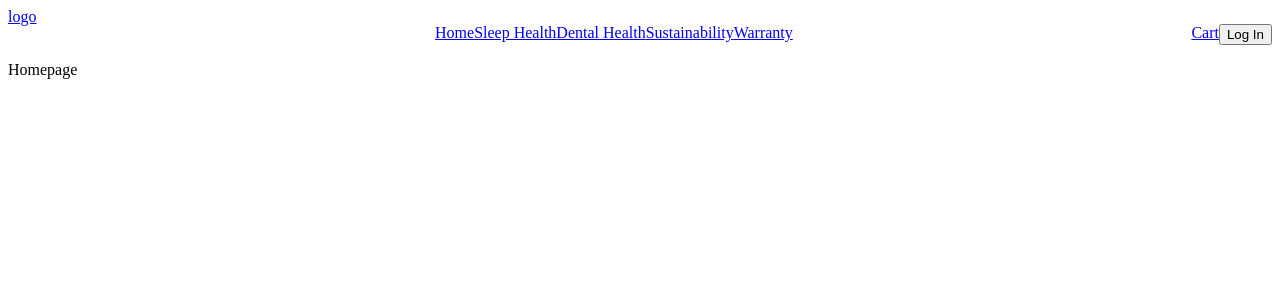
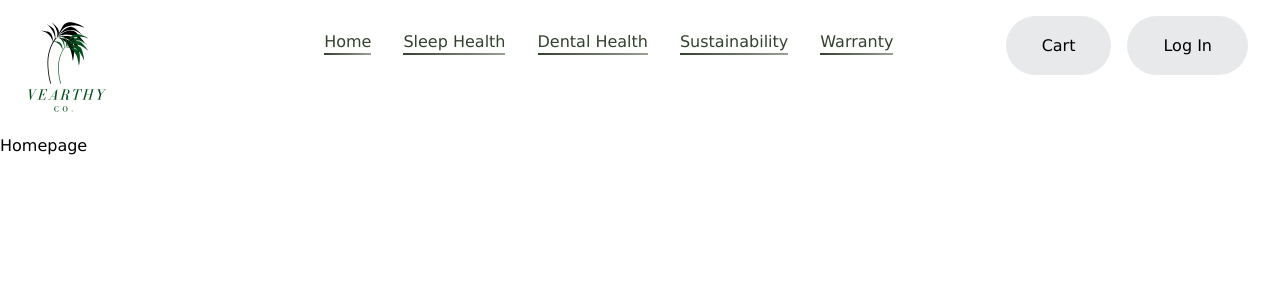
Before and after one commit to jaydools/vearthyv2, a React (Create React App) app: page / in a window 1280 px wide. Shown: the top 300 px of the page. Built offline with nearby package versions, Linux system fonts and the light colour scheme.

Commit message:
completed header for desktop view
need to go back and fix it for mobile and add mixins

```diff
--- a/src/components/header/Header.js
+++ b/src/components/header/Header.js
@@ -1,51 +1,57 @@
 import React from "react";
 import "./Header.scss";
 import { Link } from "react-router-dom";
+import logo from "../../assets/logo.svg";
 
 function Header() {
     return (
         <span>
             <nav className="navbar">
                 <div className="leftside">
-                    <div className="leftside__logo">
-                        <Link to="/">
-                            {/* <img src={logo} alt="logo" className="logo" /> */}logo
-                        </Link>
-                    </div>
+                    <Link to="/" className="leftside__link">
+                        <img src={logo} alt="Vearthy logo" className="leftside__logo" />
+                    </Link>
                 </div>
                 <div className="middle">
                     <ul className="middle__list-parent">
                         <li className="middle__list-item">
-                            <Link to="/">Home</Link>
+                            <Link to="/" className="middle__link">
+                                Home
+                            </Link>
                         </li>
                         <li className="middle__list-item">
-                            <Link to="/sleep-health">Sleep Health</Link>
+                            <Link to="/sleep-health" className="middle__link">
+                                Sleep Health
+                            </Link>
                         </li>
                         <li className="middle__list-item">
-                            <Link to="/dental-health">Dental Health</Link>
+                            <Link to="/dental-health" className="middle__link">
+                                Dental Health
+                            </Link>
                         </li>
                         <li className="middle__list-item">
-                            <Link to="/sustainable-design">Sustainability</Link>
+                            <Link to="/sustainable-design" className="middle__link">
+                                Sustainability
+                            </Link>
                         </li>
                         <li className="middle__list-item">
-                            <Link to="/warranty">Warranty</Link>
+                            <Link to="/warranty" className="middle__link">
+                                Warranty
+                            </Link>
                         </li>
                     </ul>
                 </div>
+
                 <div>
-                    <ul className="rightside">
-                        <li className="rightside__list-item">
-                            <Link to="/cart">
-                                Cart
-                                {/* <img src={cartStatic} alt="shopping cart" className="cart-static" /> */}
-                            </Link>
-                        </li>
-                        <li>
-                            <Link to="/login">
-                                <button>Log In</button>
-                            </Link>
-                        </li>
-                    </ul>
+                    <div className="rightside">
+                        <Link to="/cart" className="rightside__cart">
+                            Cart
+                            {/* <img src={cartStatic} alt="shopping cart" className="cart-static" /> */}
+                        </Link>
+                        <Link to="/login" className="rightside__login">
+                            Log In
+                        </Link>
+                    </div>
                 </div>
             </nav>
         </span>
--- a/src/components/header/Header.scss
+++ b/src/components/header/Header.scss
@@ -1,20 +1,89 @@
+@use "../../style/global" as *;
+@use "../../style/mixins" as *;
+@use "../../style/variables" as *;
+
 .navbar {
     display: flex;
     justify-content: space-between;
+    position: relative;
+    top: -100px;
+    animation-name: slideDown;
+    animation-duration: 1s;
+    animation-fill-mode: forwards; /* Keeps the header in view after the animation */
+}
+@keyframes slideDown {
+    from {
+        top: -100px;
+    }
+    to {
+        top: 0;
+    }
 }
 
 .leftside {
     display: flex;
+
+    &__logo {
+        height: 100px;
+        margin: 1rem 8rem 1rem 1rem;
+    }
 }
 .middle {
     display: flex;
 
     &__list-parent {
         display: flex;
-        list-style: none;
+    }
+
+    &__link {
+        margin: 2rem 1rem;
+        padding-bottom: 0.25rem;
+        display: inline-block;
+        text-decoration: none;
+        color: $primary;
+        background: linear-gradient(to right, #344030, #98a194),
+            linear-gradient(to right, #344030, #d4ddd2, #aabba4);
+        background-size: 100% 2px, 0 2px;
+        background-position: 100% 100%, 0 100%;
+        background-repeat: no-repeat;
+        transition: background-size 400ms;
+
+        &:hover {
+            background-size: 0 2px, 100% 2px;
+        }
     }
 }
+
 .rightside {
     display: flex;
-    list-style: none;
+    padding: 1rem 2rem;
+
+    &__login {
+        background-color: rgba(36, 46, 54, 0.1);
+        border-radius: $buttonRadius;
+        padding: 1.25rem 2.25rem;
+
+        &:hover {
+            background-color: $secondary;
+        }
+
+        &:focus {
+            background-color: $primary;
+        }
+    }
+
+    &__cart {
+        background-color: rgba(36, 46, 54, 0.1);
+        border-radius: $buttonRadius;
+        padding: 1.25rem 2.25rem;
+        margin-right: 1rem;
+
+        &:hover {
+            background-color: $secondary;
+        }
+
+        &:focus {
+            background-color: $primary;
+        }
+    }
 }
--- /dev/null
+++ b/src/style/_global.scss
@@ -0,0 +1,48 @@
+@use "./variables" as *;
+@use "./mixins" as *;
+@use "./typography" as *;
+
+*,
+*::before,
+*::after {
+    box-sizing: border-box;
+    margin: 0;
+    padding: 0;
+}
+
+body {
+    font-family: Verdana, Geneva, Tahoma, sans-serif;
+}
+
+ol,
+ul,
+menu {
+    list-style: none;
+}
+
+a {
+    text-decoration: inherit;
+    color: inherit;
+}
+
+fieldset,
+button,
+input[type="button"] {
+    border: none;
+}
+
+input,
+textarea,
+select,
+button {
+    color: inherit;
+    font-family: inherit;
+    font-size: inherit;
+}
+
+button,
+input[type="button"] {
+    background-color: initial;
+    cursor: pointer;
+    border: initial;
+}
--- /dev/null
+++ b/src/style/_mixins.scss
@@ -0,0 +1,97 @@
+@use "./variables" as *;
+
+@mixin tablet {
+    @media (min-width: $tablet-breakpoint) {
+        @content;
+    }
+}
+
+@mixin desktop {
+    @media (min-width: $desktop-breakpoint) {
+        @content;
+    }
+}
+
+@mixin mobileH1 {
+    font-size: 1.75rem;
+    line-height: 2.25rem;
+    font-weight: 600;
+}
+
+@mixin mobileH2 {
+    font-size: 1.25rem;
+    line-height: 1.25rem;
+    font-weight: 600;
+}
+
+@mixin mobileH3 {
+    font-size: 0.8125rem;
+    line-height: 1.125rem;
+    font-weight: 600;
+}
+
+@mixin mobileH4 {
+    font-size: 0.6875rem;
+    line-height: 1rem;
+    font-weight: 600;
+}
+
+@mixin mobileP1 {
+    font-size: 0.9375rem;
+    line-height: 1.625rem;
+    font-weight: 400;
+}
+
+@mixin mobileP2 {
+    font-size: 0.8125rem;
+    line-height: 1.25rem;
+    font-weight: 400;
+}
+
+@mixin mobileP3 {
+    font-size: 0.6875rem;
+    line-height: 1rem;
+    font-weight: 400;
+}
+
+@mixin desktopH1 {
+    font-size: 2rem;
+    line-height: 2.5rem;
+    font-weight: 600;
+}
+
+@mixin desktopH2 {
+    font-size: 1.5rem;
+    line-height: 2rem;
+    font-weight: 600;
+}
+
+@mixin desktopH3 {
+    font-size: 1rem;
+    line-height: 1.375rem;
+    font-weight: 500;
+}
+
+@mixin desktopH4 {
+    font-size: 0.75rem;
+    line-height: 1.125rem;
+    font-weight: 600;
+}
+
+@mixin desktopP1 {
+    font-size: 1rem;
+    line-height: 1.75rem;
+    font-weight: 400;
+}
+
+@mixin desktopP2 {
+    font-size: 0.875rem;
+    line-height: 1.375rem;
+    font-weight: 400;
+}
+
+@mixin desktopP3 {
+    font-size: 0.75rem;
+    line-height: 1.125rem;
+    font-weight: 400;
+}
--- /dev/null
+++ b/src/style/_variables.scss
@@ -0,0 +1,10 @@
+$desktop-breakpoint: 1280px;
+$tablet-breakpoint: 768px;
+
+$buttonRadius: 100px;
+
+$primary: #344030;
+$secondary: #b0b7a4;
+$third: #3b5436;
+$black: #242424;
+$white: #fff8f0;
```
Also changed, not shown: src/assets/favicon.png (added), src/assets/logo.svg (added), src/style/_typography.scss (added).
